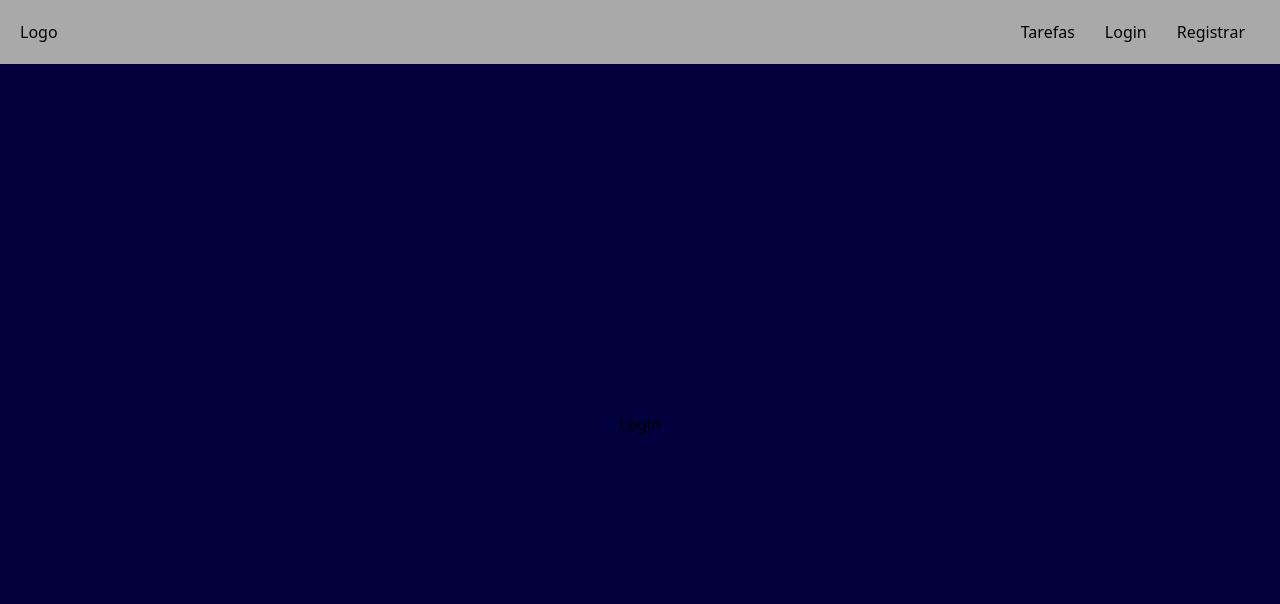
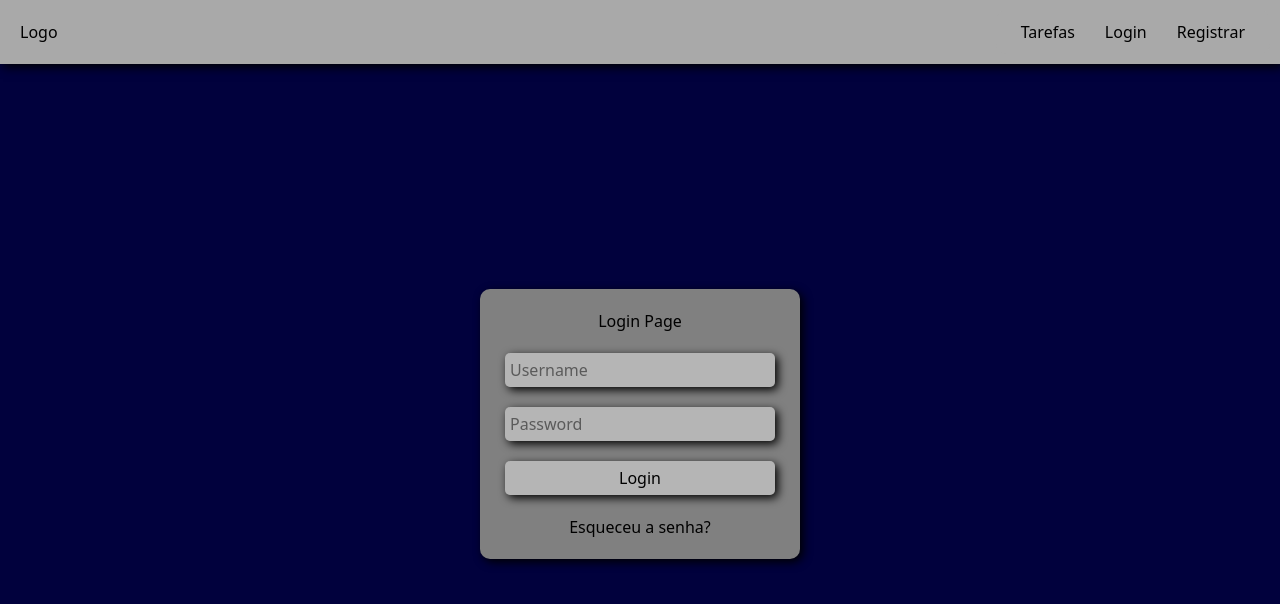
Before and after one commit to JorgeLucasPinheiro98/ToDoList, a React (Vite) app in the folder frontend/: page / in a window 1280 px wide. Shown: the top 604 px of the page. Built offline with nearby package versions, Linux system fonts and the light colour scheme.

Commit message:
atualizando o estilo css

```diff
--- a/frontend/src/components/Navegar/style.module.css
+++ b/frontend/src/components/Navegar/style.module.css
@@ -1,6 +1,7 @@
 .nav {
     background-color: darkgray;
     border-radius: 10px;
+
 }
 
 .nav a {
--- a/frontend/src/layout/index.tsx
+++ b/frontend/src/layout/index.tsx
@@ -23,7 +23,7 @@ export function Layout () {
 
     return (
         <div>
-            <div>
+            <div className={style.content}>
                 <Header
                 className={style.container}
                 onNavigate={(screen) => setCurrentScreen(screen)}
--- a/frontend/src/layout/style.module.css
+++ b/frontend/src/layout/style.module.css
@@ -13,3 +13,7 @@
     justify-content: center;
     align-items: center;
 }
+
+.content {
+    box-shadow: 3px 3px 10px black;
+}
--- a/frontend/src/pages/login/index.tsx
+++ b/frontend/src/pages/login/index.tsx
@@ -1,5 +1,17 @@
+import style from "./style.module.css"
+
 export function Login() {
     return (
-        <h1>Login</h1>
+        <div className={style.container}>
+            <form action="">
+                <h1>Login Page</h1>
+                <label htmlFor="inputName"></label>
+                <input type="text" placeholder="Username" name="inputName"/>
+                <label htmlFor="inputPassword"></label>
+                <input type="text" placeholder="Password" name="inputPassword"/>
+                <button>Login</button>
+                <a href="#">Esqueceu a senha?</a>
+            </form>
+        </div>
     )
 }
--- /dev/null
+++ b/frontend/src/pages/login/style.module.css
@@ -0,0 +1,31 @@
+.container {
+    background-color: gray;
+    width: 40vh;
+    border-radius: 10px;
+    box-shadow: 3px 3px 10px black;
+
+}
+
+form {
+    height: 100%;
+    display: flex;
+    flex-direction: column;
+    align-items: center;
+    justify-content: center;
+    margin: 10px;
+
+}
+
+h1, a {
+    text-align: center;
+    margin: 10px;
+}
+
+input, button{
+    width: 90%;
+    margin: 10px;
+    background-color: rgba(255, 255, 255, 0.411);
+    border-radius: 5px;
+    padding: 5px;
+    box-shadow: 3px 3px 10px black;
+}
```
